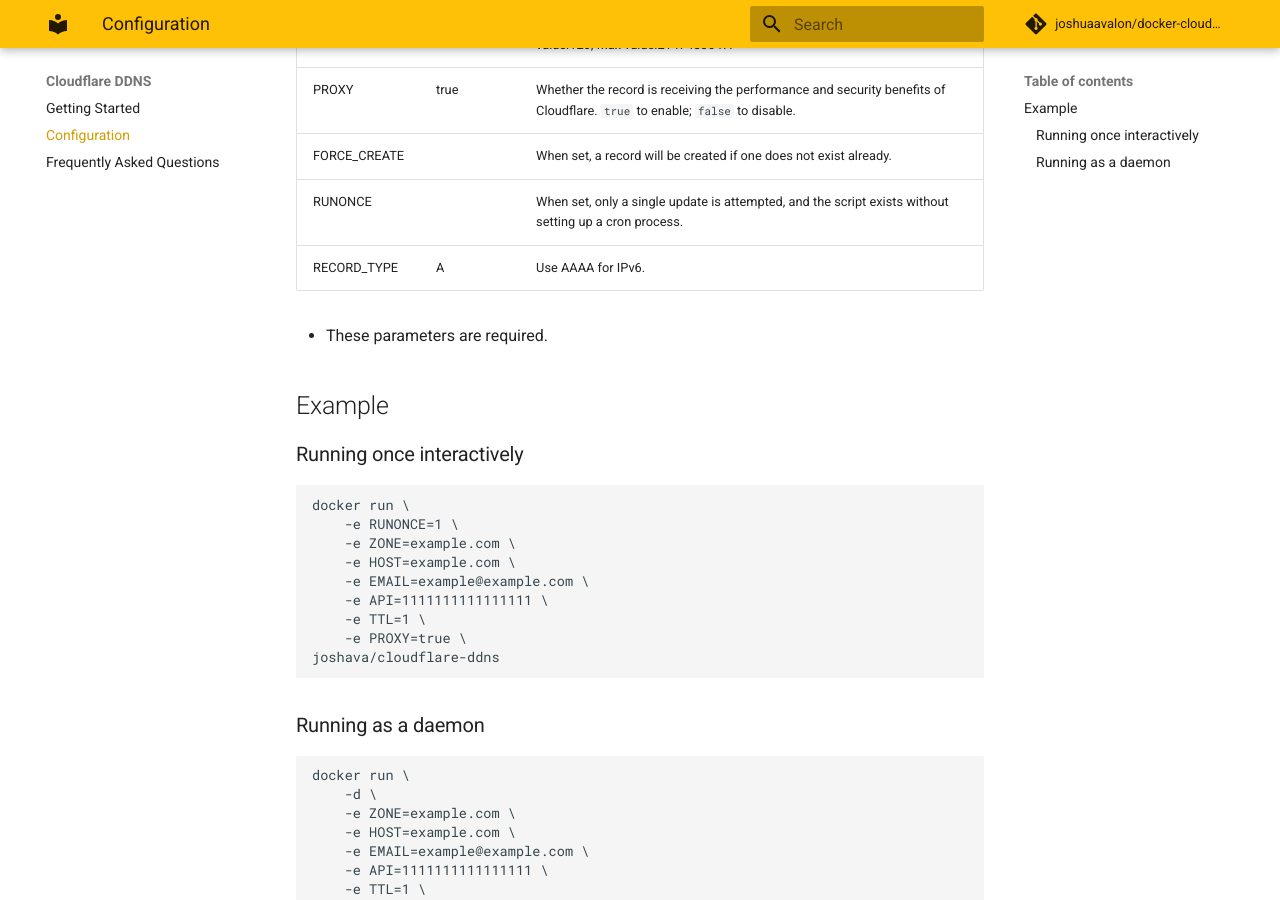
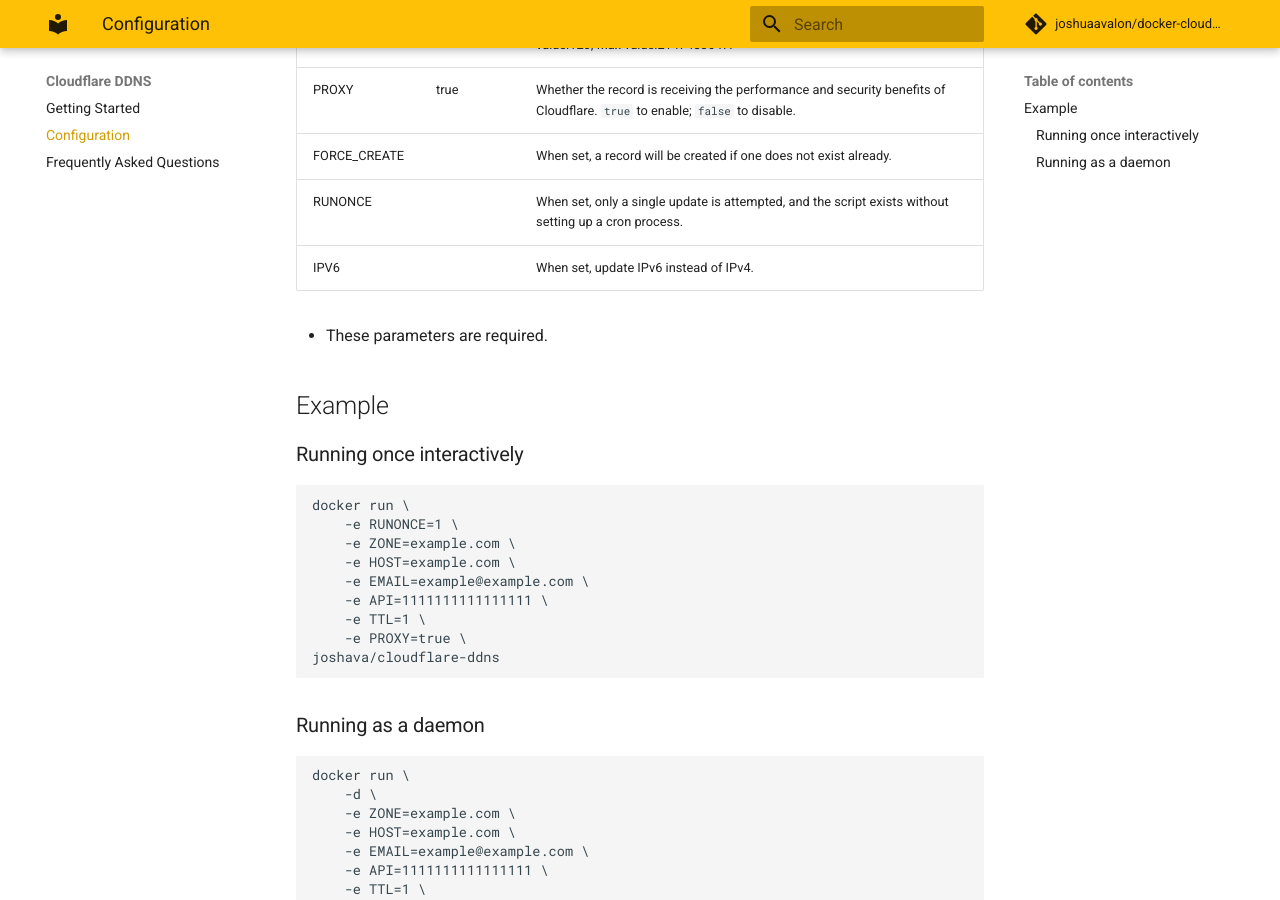
Before and after one commit to joshuaavalon/docker-cloudflare, an MkDocs documentation site: the page built from docs/configuration.md, in a window 1280 px wide and 900 px high, scrolled down 426 px. Built offline with MkDocs 1.6.1 and Material for MkDocs 9.7.7, drawn with Linux system fonts in a browser that asks for light colours; comment, search, counter and statistics services are not loaded.

Commit message:
Update IPv6

```diff
--- a/docs/configuration.md
+++ b/docs/configuration.md
@@ -1,18 +1,18 @@
 # Configuration
 
 | Parameters   | Default | Description                                                                                                                                                                              |
-|--------------|---------|------------------------------------------------------------------------------------------------------------------------------------------------------------------------------------------|
-| *ZONE        |         | Domain, e.g. `example.com`.                                                                                                                                                              |
-| *HOST        |         | DNS record to be updated, e.g. `example.com`, `subdomain.example.com`.                                                                                                                   |
-| *EMAIL       |         | Cloudflare Email                                                                                                                                                                         |
-| *API         |         | Cloudflare API key                                                                                                                                                                       |
+| ------------ | ------- | ---------------------------------------------------------------------------------------------------------------------------------------------------------------------------------------- |
+| \*ZONE       |         | Domain, e.g. `example.com`.                                                                                                                                                              |
+| \*HOST       |         | DNS record to be updated, e.g. `example.com`, `subdomain.example.com`.                                                                                                                   |
+| \*EMAIL      |         | Cloudflare Email                                                                                                                                                                         |
+| \*API        |         | Cloudflare API key                                                                                                                                                                       |
 | TTL          | 1       | Time to live for DNS record. Value of 1 is 'automatic'. Min value:120; Max value:2147483647.Time to live for DNS record. Value of 1 is 'automatic'. Min value:120; Max value:2147483647. |
 | PROXY        | true    | Whether the record is receiving the performance and security benefits of Cloudflare. `true` to enable; `false` to disable.                                                               |
 | FORCE_CREATE |         | When set, a record will be created if one does not exist already.                                                                                                                        |
 | RUNONCE      |         | When set, only a single update is attempted, and the script exists without setting up a cron process.                                                                                    |
-| RECORD_TYPE  | A       | Use AAAA for IPv6.                                                                                                                                                                       |
+| IPV6         |         | When set, update IPv6 instead of IPv4.                                                                                                                                                   |
 
-* These parameters are required.
+- These parameters are required.
 
 ## Example
 
```
Also changed, not shown: 1 other file.
